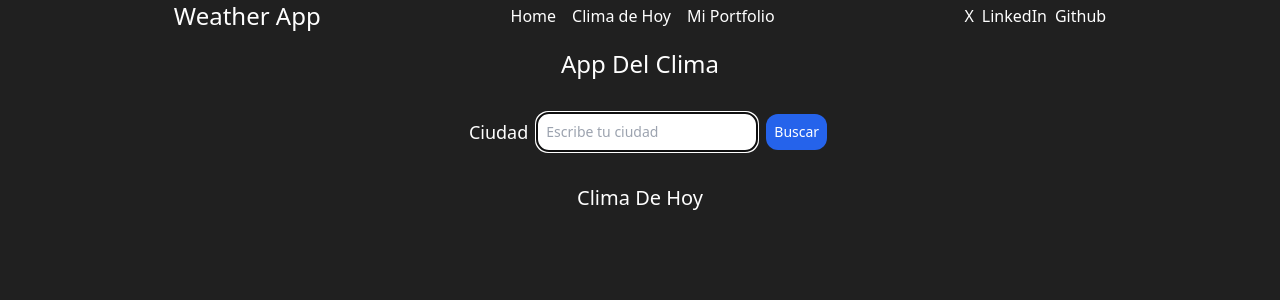
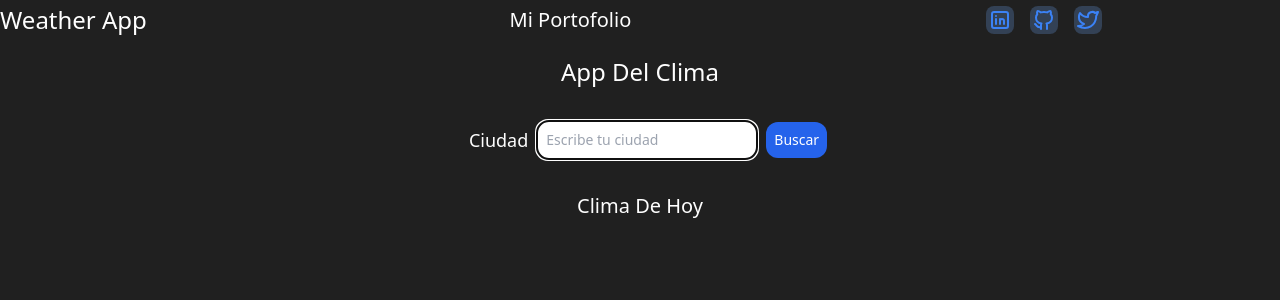
Before and after one commit to magoMercurio/app-clima-nextjs, a Next.js app: page / in a window 1280 px wide. Shown: the top 300 px of the page. Built offline with nearby package versions, Linux system fonts and the light colour scheme; no server answers.

Commit message:
add sociallinks

```diff
--- a/src/components/Navbar.jsx
+++ b/src/components/Navbar.jsx
@@ -1,25 +1,43 @@
+import Link from "next/link"
+import { Icon } from '@iconify/react';
 
+const socialLinks = [
+  { label: "LinkedIn", href: "https://www.linkedin.com/in/rauldavilaf/", icon: <svg xmlns="http://www.w3.org/2000/svg" width="24" height="24" viewBox="0 0 24 24"><g fill="none" stroke="currentColor" strokeLinecap="round" strokeLinejoin="round" strokeWidth="2"><path d="M4 6a2 2 0 0 1 2-2h12a2 2 0 0 1 2 2v12a2 2 0 0 1-2 2H6a2 2 0 0 1-2-2zm4 5v5m0-8v.01M12 16v-5"/><path d="M16 16v-3a2 2 0 0 0-4 0"/></g></svg> },
+  { label: "Github", href: "https://github.com/magoMercurio", icon: <svg xmlns="http://www.w3.org/2000/svg" width="24" height="24" viewBox="0 0 24 24"><path fill="none" stroke="currentColor" strokeLinecap="round" strokeLinejoin="round" strokeWidth="2" d="M9 19c-4.3 1.4-4.3-2.5-6-3m12 5v-3.5c0-1 .1-1.4-.5-2c2.8-.3 5.5-1.4 5.5-6a4.6 4.6 0 0 0-1.3-3.2a4.2 4.2 0 0 0-.1-3.2s-1.1-.3-3.5 1.3a12.3 12.3 0 0 0-6.2 0C6.5 2.8 5.4 3.1 5.4 3.1a4.2 4.2 0 0 0-.1 3.2A4.6 4.6 0 0 0 4 9.5c0 4.6 2.7 5.7 5.5 6c-.6.6-.6 1.2-.5 2V21"/></svg> },
+  { label: "Twitter", href: "https://twitter.com/mago_d_Mercurio", icon: <svg xmlns="http://www.w3.org/2000/svg" width="24" height="24" viewBox="0 0 24 24"><path fill="none" stroke="currentColor" strokeLinecap="round" strokeLinejoin="round" strokeWidth="2" d="M22 4.01c-1 .49-1.98.689-3 .99c-1.121-1.265-2.783-1.335-4.38-.737S11.977 6.323 12 8v1c-3.245.083-6.135-1.395-8-4c0 0-4.182 7.433 4 11c-1.872 1.247-3.739 2.088-6 2c3.308 1.803 6.913 2.423 10.034 1.517c3.58-1.04 6.522-3.723 7.651-7.742a13.84 13.84 0 0 0 .497-3.753c0-.249 1.51-2.772 1.818-4.013z"/></svg> },
+]
 
 export default function Navbar() {
   return (
-    <header className=" h-8 flex flex-row justify-evenly items-center gap-4">
-      <h1 className=" text-2xl">Weather App</h1> {/* cambiar por logo */}
-      <nav className="flex justify-center">
+    <header className=" h-10 flex flex-row justify-between items-center gap-4">
+      <h1 className="text-md md:text-2xl w-1/4 ">Weather App</h1> {/* cambiar por logo */}
+      <nav className="flex justify-around w-3/4">
         <ul className="flex flex-row gap-4">
-          <li>Home</li>
-          <li>Clima de Hoy</li>
-          <li>Mi Portfolio</li>
+          <li>
+            <Link href="https://rauldavila-portfolio.vercel.app" target="_blank" className="text-md md:text-xl capitalize" >mi portofolio</Link>
+            </li>
+        </ul>
+        <ul className="flex flex-row gap-4">
+          {socialLinks.map((Link) => {
+            return (
+              <li key={Link.label} className="bg-slate-700 rounded-lg w-7 h-7 flex items-center justify-center " >
+                <a href={Link.href} target="_blank" rel="noreferrer" className="text-blue-500 hover:text-blue-300" >
+                  {Link.icon}
+                </a>
+              </li>
+            )
+          })}
         </ul>
       </nav>
-      <div>
-        {/* cambiar por iconos */}
+      {/* <div>
+
         <ul className="flex flex-row gap-2">
           <li>X</li>
           <li>LinkedIn</li>
           <li>Github</li>
 
         </ul>
-      </div>
+      </div> */}
     </header>
   )
 }
```
Also changed, not shown: package.json (+6 -5 lines), 1 other file (tests, documents, lock files or other folders).
